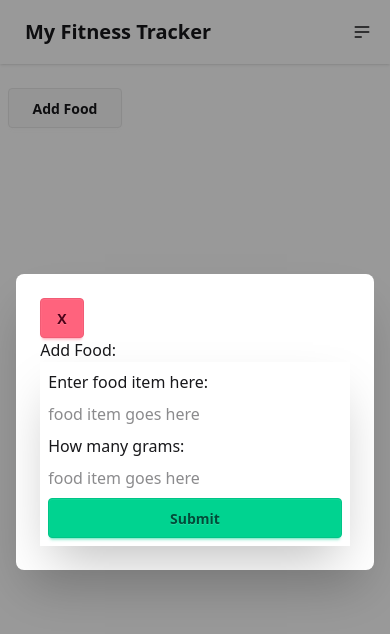
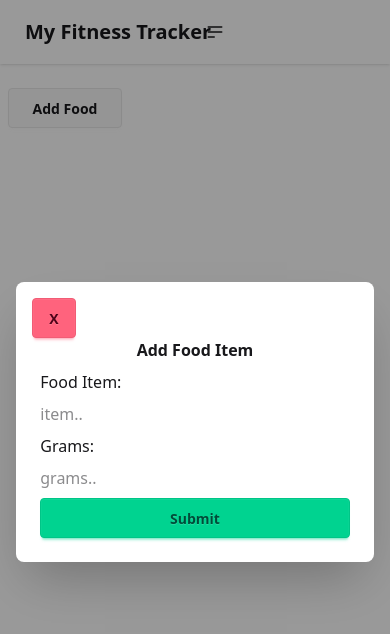
Before and after one commit to JGuzman87/fitness-tracker-app, a Next.js app: page /foods in a window 390 px wide. Both pictures are taken after a click on the button "Add Food". Shown: the top 634 px of the page. Built offline with nearby package versions, Linux system fonts and the light colour scheme.

Commit message:
fixed form

```diff
--- a/src/components/Foods.jsx
+++ b/src/components/Foods.jsx
@@ -45,7 +45,7 @@ const Foods = () => {
         Add Food
       </button>
       <dialog ref={modalRef} className="modal">
-        <div className="modal-box">
+        <div className="modal-box p-4">
           <button
             type="button"
             className="btn btn-error"
@@ -53,26 +53,26 @@ const Foods = () => {
           >
             X
           </button>
-          <p>Add Food:</p>
+          <p className="text-center font-bold">Add Food Item</p>
           <form
-            className="flex flex-col gap-2 p-2 shadow-2xl"
+            className="flex flex-col gap-2 p-2"
             onSubmit={handleFetch}
           >
-            <label htmlFor="food">Enter food item here: </label>
+            <label htmlFor="food">Food Item: </label>
             <input
               type="text"
               name="food"
               value={foodItem}
-              placeholder="food item goes here"
+              placeholder="item.."
               onChange={(e) => setFoodItem(e.target.value)}
               required
             />
-            <label htmlFor="grams">How many grams: </label>
+            <label htmlFor="grams">Grams: </label>
             <input
               type="text"
               name="grams"
               value={grams}
-              placeholder="food item goes here"
+              placeholder="grams.."
               onChange={(e) => setGrams(e.target.value)}
               required
             />
--- a/src/components/Nav.jsx
+++ b/src/components/Nav.jsx
@@ -9,7 +9,7 @@ const Nav = () => {
           My Fitness Tracker
         </Link>
       </div>
-      <div className="navbar-end">
+      <div className="md:navbar-end">
         <div className="dropdown">
           <div tabIndex={0} role="button" className="btn btn-ghost btn-circle">
             <svg
```
